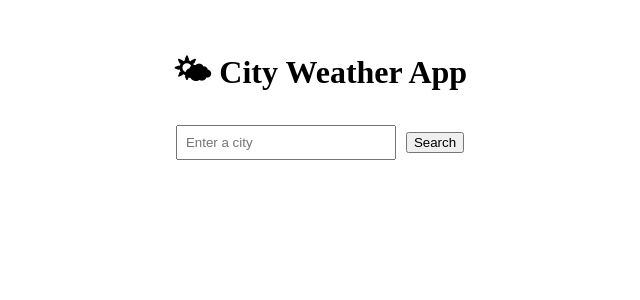
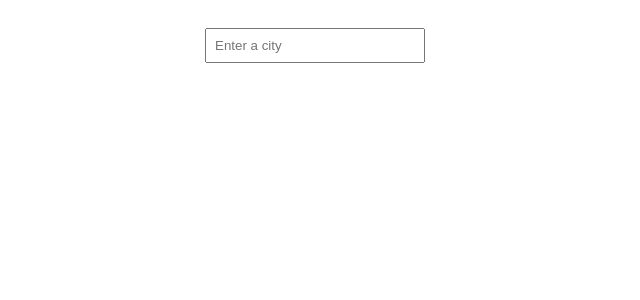
Before and after one commit to acciojob/city-weather-pathania0001, a React app: page / in a window 1280 px wide. Shown: the top 300 px of the page, without its empty margins (320-960 px from the left). Built offline with nearby package versions, Linux system fonts and the light colour scheme.

Commit message:
submission

```diff
--- a/src/components/App.js
+++ b/src/components/App.js
@@ -7,7 +7,8 @@ function App() {
   const [weather, setWeather] = useState(null);
   const [error, setError] = useState("");
 
-  const fetchWeather = () => {
+  const fetchWeather = (e) => {
+    e.preventDefault(); // prevent form refresh
     if (!query) return;
 
     setError("");
@@ -34,8 +35,7 @@ function App() {
 
   return (
     <div style={{ padding: "20px", textAlign: "center" }}>
-      <h1>🌤 City Weather App</h1>
-
+      <form onSubmit={fetchWeather}>
         <input
           type="text"
           className="search"
@@ -45,7 +45,7 @@ function App() {
           style={{ padding: "8px", width: "200px", marginRight: "10px" }}
           required
         />
-      <button onClick={fetchWeather}>Search</button>
+      </form>
 
       {(error || weather) && (
         <div className="weather" style={{ marginTop: "20px" }}>
```
Lines whose indentation alone changed are shown as unchanged.
